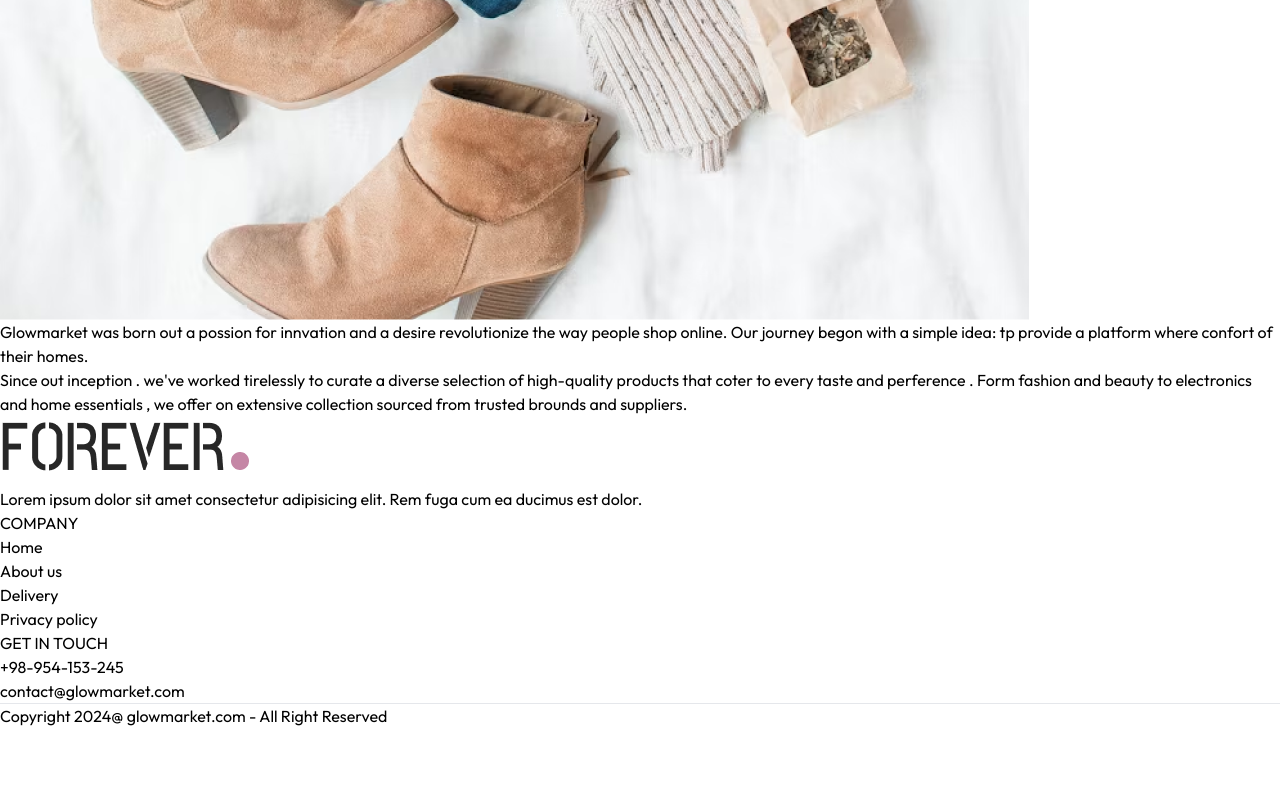
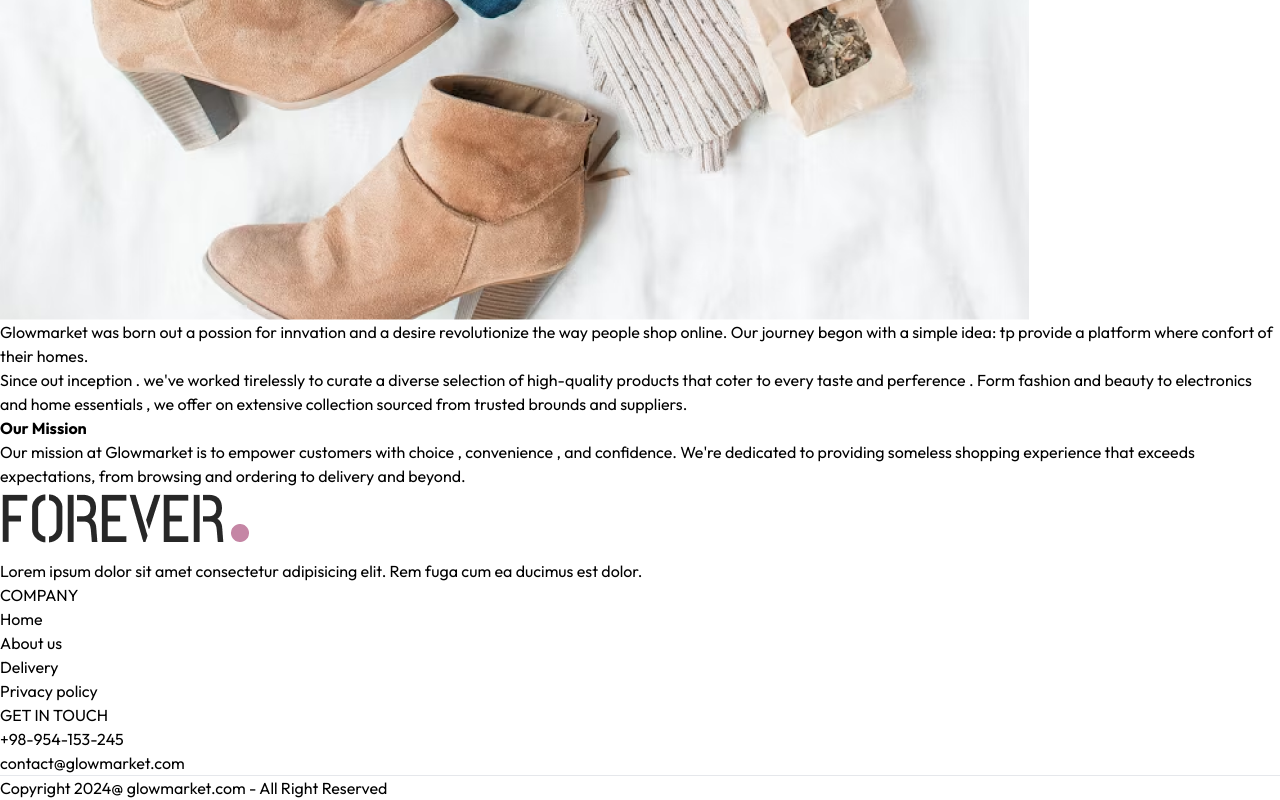
Before and after one commit to GhMamadreza84/E-Commerce-Shop-Front, a React (Vite) app: page /about in a window 1280 px wide. Shown: the part 1272-2072 px from the top of the page. Before the commit the page ends 2000 px from the top, so only its background shows below. Built offline with nearby package versions, Linux system fonts and the light colour scheme.

Commit message:
i now complate a text about project in about page

```diff
--- a/src/pages/About.jsx
+++ b/src/pages/About.jsx
@@ -9,7 +9,7 @@ const About = () => {
       </div>
       <div className="flex flex-col gap-16 my-10 md:flex-row">
         <img
-          className="w-full md:max-w-[450px] "
+          className="w-full md:max-w-[450px] object-contain"
           src={assets.about_img}
           alt="about_img"
         />
@@ -26,6 +26,14 @@ const About = () => {
             essentials , we offer on extensive collection sourced from trusted
             brounds and suppliers.
           </p>
+          <b className="text-gray-800 ">Our Mission </b>
+          <p>
+            {" "}
+            Our mission at Glowmarket is to empower customers with choice ,
+            convenience , and confidence. We're dedicated to providing someless
+            shopping experience that exceeds expectations, from browsing and
+            ordering to delivery and beyond.
+          </p>
         </div>
       </div>
     </div>
```
